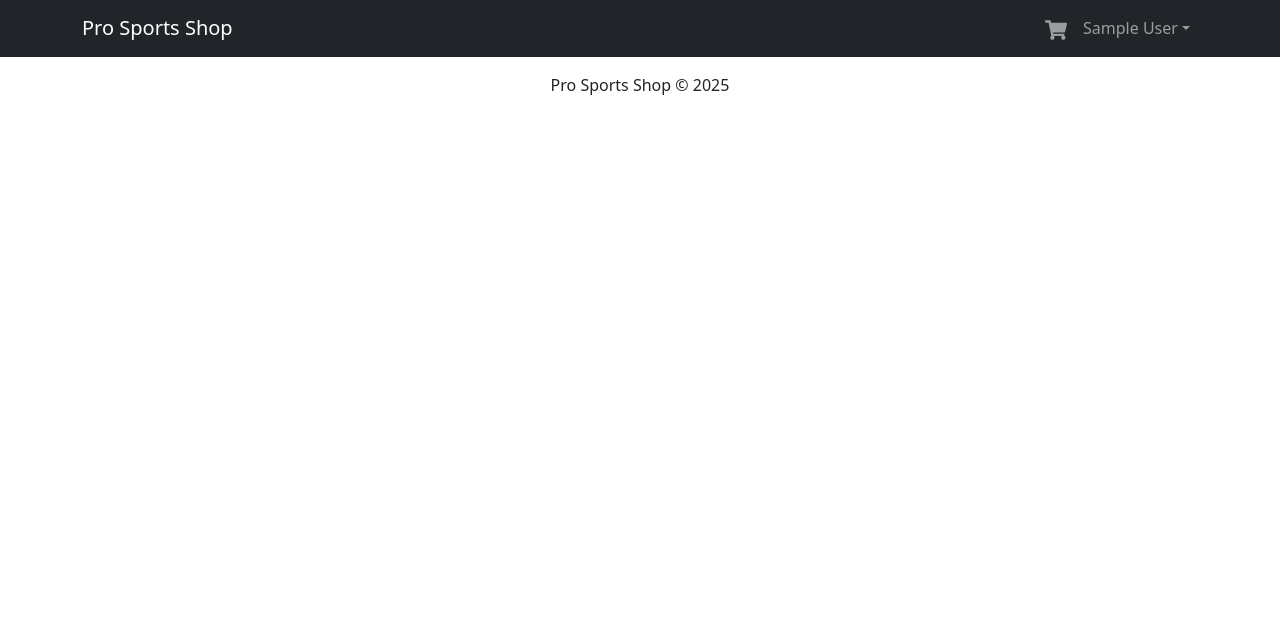
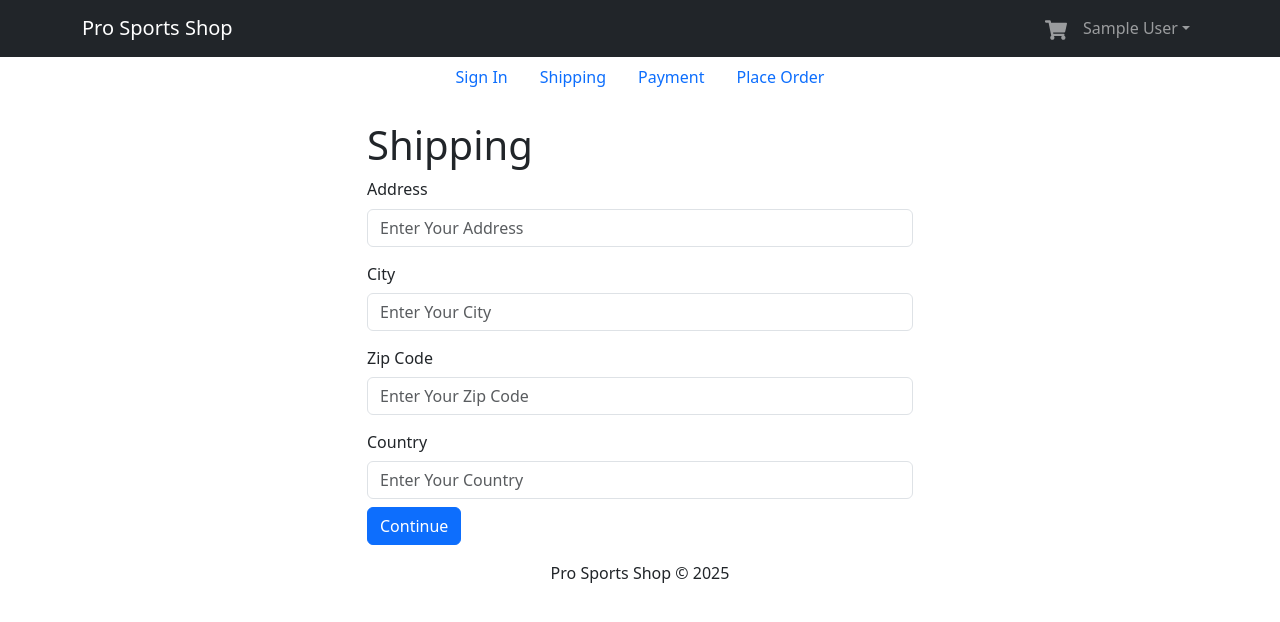
Before and after one commit to mitsumoristudio/ecommercepro, a React (Create React App) app in the folder frontend/: page /shipping in a window 1280 px wide. Shown: the top 622 px of the page. Built offline with nearby package versions, Linux system fonts and the light colour scheme; sample sign-in values are in the browser's storage.

Commit message:
Working on Order Controller

```diff
--- a/frontend/src/App.js
+++ b/frontend/src/App.js
@@ -16,6 +16,9 @@ import RegisterScreen from "./screens/RegisterScreen";
 
 import {ToastContainer} from "react-toastify";
 import "react-toastify/dist/ReactToastify.css"
+import ShippingScreen from "./screens/ShippingScreen";
+import PrivateRoute from "./components/PrivateRoute";
+import PaymentScreen from "./screens/PaymentScreen";
 
 export default function App() {
   return (
@@ -29,7 +32,16 @@ export default function App() {
                   <Route path={"/login"} element={<LoginScreen />} ></Route>
                   <Route path={"/product/:id"} element={<ProductScreen />} />
                   <Route path={"/cart"} element={<CartScreen />} />
-              </Routes>
+
+                  <Route path={""} element={<PrivateRoute/>}>
+                      <Route path={"/shipping"} element={<ShippingScreen />} />
+                  </Route>
+
+                  <Route path={""} element={<PrivateRoute />}>
+                      <Route path={"/payment"} element={<PaymentScreen />} />
+                  </Route>
+
+               </Routes>
 
           <Footer />
       </Router>
--- /dev/null
+++ b/frontend/src/components/CheckoutSteps.jsx
@@ -0,0 +1,46 @@
+
+import {Nav } from 'react-bootstrap'
+import {LinkContainer} from 'react-router-bootstrap'
+
+export default function CheckoutSteps({step1, step2, step3, step4}) {
+    return (
+        <Nav className={'justify-content-center mb-4'}>
+            <Nav.Item>
+                {step1 ? (
+                    <LinkContainer to={"/login"}>
+                        <Nav.Link>Sign In</Nav.Link>
+                    </LinkContainer>
+                ) : (
+                    <Nav.Link disabled={false}> Sign In </Nav.Link>
+                )}
+            </Nav.Item>
+            <Nav.Item>
+                {step2 ? (
+                    <LinkContainer to={"/shipping"}>
+                        <Nav.Link>Shipping</Nav.Link>
+                    </LinkContainer>
+                ) : (
+                    <Nav.Link disabled={false}> Shipping </Nav.Link>
+                )}
+            </Nav.Item>
+            <Nav.Item>
+                {step3 ? (
+                    <LinkContainer to={"/payment"}>
+                        <Nav.Link>Payment</Nav.Link>
+                    </LinkContainer>
+                ) : (
+                    <Nav.Link disabled={false}> Payment </Nav.Link>
+                )}
+            </Nav.Item>
+            <Nav.Item>
+                {step4 ? (
+                    <LinkContainer to={"/placeorder"}>
+                        <Nav.Link>Place Order</Nav.Link>
+                    </LinkContainer>
+                ) : (
+                    <Nav.Link disabled={false}> Place Order </Nav.Link>
+                )}
+            </Nav.Item>
+        </Nav>
+    )
+}
--- /dev/null
+++ b/frontend/src/components/PrivateRoute.jsx
@@ -0,0 +1,13 @@
+import {Outlet, Navigate} from 'react-router-dom'
+import {useSelector} from "react-redux";
+
+
+export default function PrivateRoute() {
+    const {userInfo} = useSelector((state) => state.auth);
+
+    return (
+        userInfo ? <Outlet /> : <Navigate to={"/login"} replace={true}/>
+        // replace used to replace past history
+
+    )
+}
--- a/frontend/src/features/reduxslices/cartSlice.js
+++ b/frontend/src/features/reduxslices/cartSlice.js
@@ -3,8 +3,8 @@ import { createSlice } from '@reduxjs/toolkit';
 import {updateCart} from "../../utils/cartUtils";
 
 // check if the cart is in localstorage cache
-const initialState = localStorage.getItem("cart") ? JSON.parse(localStorage.getItem("cart")) : {cartItems: []};
-
+const initialState = localStorage.getItem("cart") ? JSON.parse(localStorage.getItem("cart")) : {cartItems: [],
+shippingAddress: {}, paymentMethod: 'Paypal'};
 
 const cartSlice = createSlice({
     name: "cart",
@@ -36,11 +36,22 @@ const cartSlice = createSlice({
 
             return updateCart(state);
         },
-        resetCart: (state) => (state = initialState)
+
+        resetCart: (state) => (state = initialState),
+
+        saveShippingAddress: (state, action) => {
+            state.shippingAddress = action.payload;
+            return updateCart(state);
+        },
+
+        savePaymentMethod: (state, action) => {
+            state.paymentMethod = action.payload;
+            return updateCart(state);
+        }
     },
 
 });
 // Need to export as an action
-export const {addToCart, removeFromCart, resetCart} = cartSlice.actions;
+export const {addToCart, removeFromCart, resetCart, saveShippingAddress, savePaymentMethod} = cartSlice.actions;
 
 export default cartSlice.reducer;
--- a/frontend/src/screens/LoginScreen.jsx
+++ b/frontend/src/screens/LoginScreen.jsx
@@ -21,7 +21,7 @@ export default function LoginScreen() {
     const redirect = sp.get("redirect") || "/";
 
     const [email, setEmail] = useState("");
-    const [password, setPasword] = useState("");
+    const [password, setPassword] = useState("");
 
     useEffect(() => {
         if (useInfo) {
@@ -61,7 +61,7 @@ export default function LoginScreen() {
                         type={"password"}
                         placeholder={"Enter Password"}
                         value={password}
-                        onChange={(e) => setPasword(e.target.value)}
+                        onChange={(e) => setPassword(e.target.value)}
                     ></FormControl>
                 </FormGroup>
 
--- /dev/null
+++ b/frontend/src/screens/PaymentScreen.jsx
@@ -0,0 +1,61 @@
+
+import {useEffect, useState} from "react";
+import {Form, Button, Col, Row, FormGroup, FormLabel, FormCheck} from "react-bootstrap";
+import {FormContainer} from "../components/FormContainer";
+import CheckoutSteps from "../components/CheckoutSteps";
+import {useDispatch, useSelector} from "react-redux";
+import {savePaymentMethod} from "../features/reduxslices/cartSlice";
+import {useNavigate} from "react-router-dom";
+
+export default function PaymentScreen() {
+    const [paymentMethod, setPaymentMethod] = useState("Paypal");
+
+    const dispatch = useDispatch();
+    const navigate = useNavigate();
+
+    const cart = useSelector((state) => state.cartSlice);
+    const {shippingAddress} = cart;
+
+    const submitHandler = (e) => {
+        e.preventDefault();
+        dispatch(savePaymentMethod(paymentMethod));
+        navigate("/placeorder")
+    }
+
+    const {step1} = "step1"
+
+    useEffect(() => {
+        if (!shippingAddress) { // check if the shipping form has been filled out
+            navigate("/shipping")
+        }
+    }, [shippingAddress, navigate])
+
+    return (
+        <FormContainer>
+            <CheckoutSteps step1={step1} />
+            <h1>Payment Methods</h1>
+            <Form onSubmit={submitHandler}>
+                <FormGroup>
+                    <FormLabel column={"lg"} as={'legend'}>Select Method</FormLabel>
+                    <Col>
+                        <FormCheck
+                        type="radio"
+                        className={'my-3'}
+                        label={'Paypal or Credit Card'}
+                        id = "Paypal"
+                        name="paymentMethod"
+                        value={"Paypal"}
+                        checked={paymentMethod === "Paypal"}
+                        onChange={(e) => setPaymentMethod(e.target.value)}>
+
+                        </FormCheck>
+                    </Col>
+                </FormGroup>
+
+                <Button type={'submit'} variant={'primary'}>
+                    Continue
+                </Button>
+            </Form>
+        </FormContainer>
+    )
+}
--- a/frontend/src/screens/RegisterScreen.jsx
+++ b/frontend/src/screens/RegisterScreen.jsx
@@ -44,7 +44,6 @@ export default function RegisterScreen() {
                 toast.error(error?.data?.message || error.error)
             }
         }
-
     }
 
     return (
@@ -92,7 +91,6 @@ export default function RegisterScreen() {
                     ></FormControl>
                 </FormGroup>
 
-
                 <Button type={`submit`} variant={`primary`} className={`mt-2`} disabled={isLoading}>
                     Sign In
                 </Button>
--- /dev/null
+++ b/frontend/src/screens/ShippingScreen.jsx
@@ -0,0 +1,92 @@
+
+import {useState} from "react";
+import {Form, Button, FormGroup, FormLabel, FormControl} from "react-bootstrap";
+import {FormContainer} from "../components/FormContainer";
+import {useDispatch, useSelector} from "react-redux";
+import {useNavigate} from "react-router-dom";
+import { saveShippingAddress} from "../features/reduxslices/cartSlice";
+import CheckoutSteps from "../components/CheckoutSteps";
+
+
+export default function ShippingScreen() {
+    const cart = useSelector((state) => state.cartSlice);
+    const {shippingAddress} = cart;
+
+    const [address, setAddress] = useState(shippingAddress?.address || "");
+    const [city, setCity] = useState(shippingAddress?.city || "");
+    const [zipCode, setZipCode] = useState(shippingAddress?.zipCode || "");
+    const [country, setCountry] = useState(shippingAddress?.country || "");
+
+    const navigate = useNavigate();
+    const dispatch = useDispatch();
+
+    const submitHandler = (e) => {
+        e.preventDefault();
+        dispatch(saveShippingAddress({
+            address: address,
+            city: city,
+            zipCode: zipCode,
+            country: country,}));
+        navigate(`/payment`);
+    };
+    const {step1} = "step1"
+
+
+    return (
+        <FormContainer>
+            <CheckoutSteps step1={step1} />
+
+            <h1 className={'mt-1'}>Shipping</h1>
+            <Form onSubmit={submitHandler}>
+                <FormGroup className={'my-2'} controlId={'address'}>
+                    <FormLabel> Address </FormLabel>
+                    <FormControl
+                    type={'text'}
+                    placeholder={'Enter Your Address'}
+                    value={address}
+                    required={true}
+                    onChange={(e) => setAddress(e.target.value)}
+                    ></FormControl>
+
+                </FormGroup>
+
+                <FormGroup className={'my-2'} controlId={'city'}>
+                    <FormLabel column={true}> City</FormLabel>
+                    <FormControl
+                        type={'text'}
+                        placeholder={'Enter Your City'}
+                        value={city}
+                        required={true}
+                        onChange={(e) => setCity(e.target.value)}
+                    ></FormControl>
+                </FormGroup>
+
+                <FormGroup className={'my-2'} controlId={'zipCode'}>
+                    <FormLabel column={true}> Zip Code</FormLabel>
+                    <FormControl
+                        type={'text'}
+                        placeholder={'Enter Your Zip Code'}
+                        value={zipCode}
+                        required={true}
+                        onChange={(e) => setZipCode(e.target.value)}
+                    ></FormControl>
+                </FormGroup>
+
+                <FormGroup className={'my-2'} controlId={'country'}>
+                    <FormLabel column={true}> Country</FormLabel>
+                    <FormControl
+                        type={'text'}
+                        placeholder={'Enter Your Country'}
+                        value={country}
+                        required={true}
+                        onChange={ (e) => setCountry(e.target.value)}
+                    ></FormControl>
+                </FormGroup>
+
+                <Button type={'submit'} variant={'primary'}>
+                    Continue
+                </Button>
+            </Form>
+        </FormContainer>
+    )
+}
```
Also changed, not shown: frontend/src/screens/CartScreen.jsx (+12 -3 lines).
